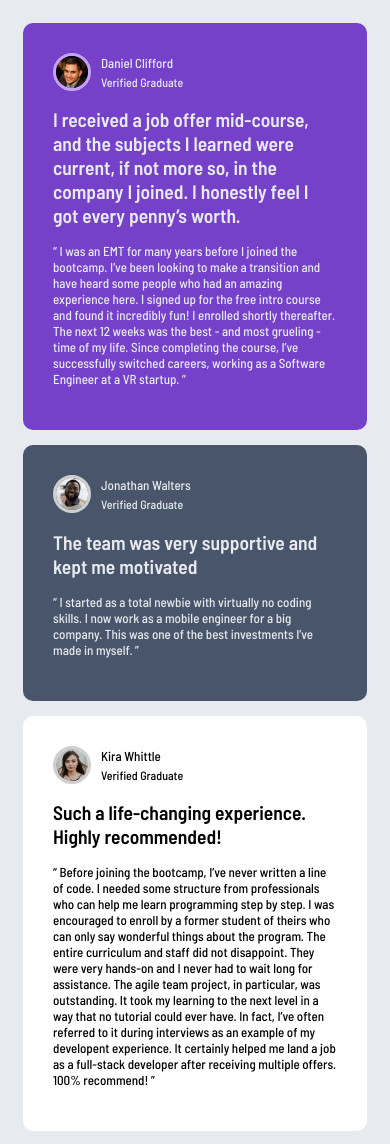
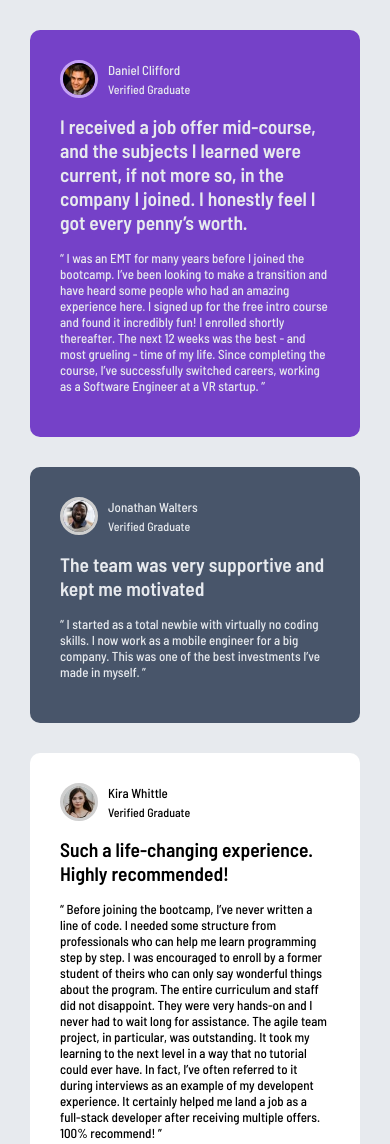
Before and after one commit to Kodehodepode/css-advanced-oppgave-1-testimonial-grid, a plain HTML site: page index.html in a window 390 px wide. Shown: the top 1144 px of the page. Drawn offline with Linux system fonts and the light colour scheme.

```diff
--- a/style.css
+++ b/style.css
@@ -17,6 +17,12 @@
     --body-font-size: 13px;
     --font-500: 500;
     --font-600: 600;
+}
+
+/* Begrenset CSS reset for å balansere gap/padding */
+html,
+body {
+    margin: 0;
 }
 
 body {
@@ -53,7 +59,7 @@
         grid-template-columns: 1fr;
 
         /* reduser gap på mindre skjermer */
-        gap: 15px;
+        gap: 30px;
 
         .testimony.daniel,
         .testimony.patrick {
@@ -69,7 +75,10 @@
 
     /* reduser padding på mindre skjermer */
     body {
-        padding: 15px;
+        padding: 30px;
+    }
+    article.testimony {
+        padding: 30px;
     }
 }
 
```
